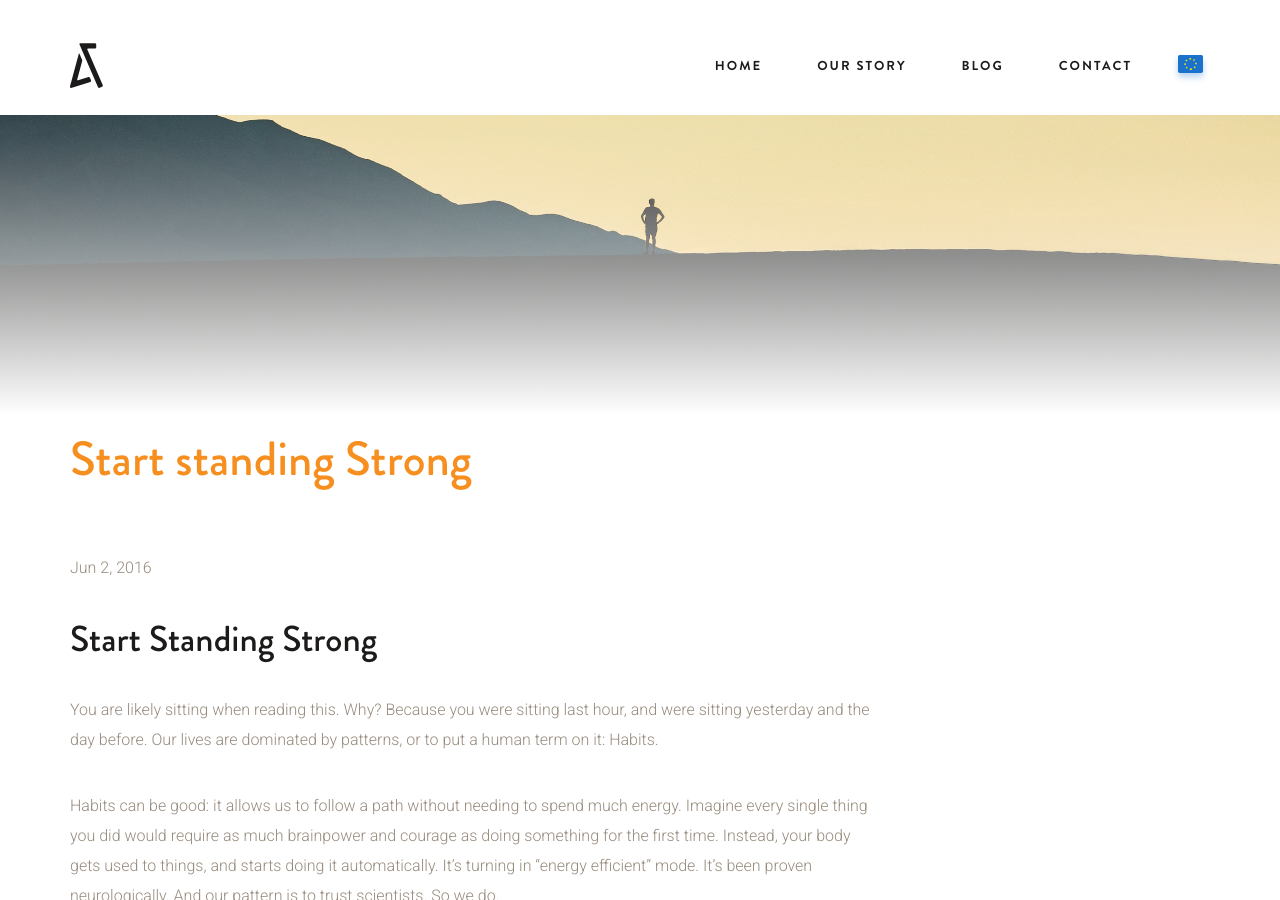
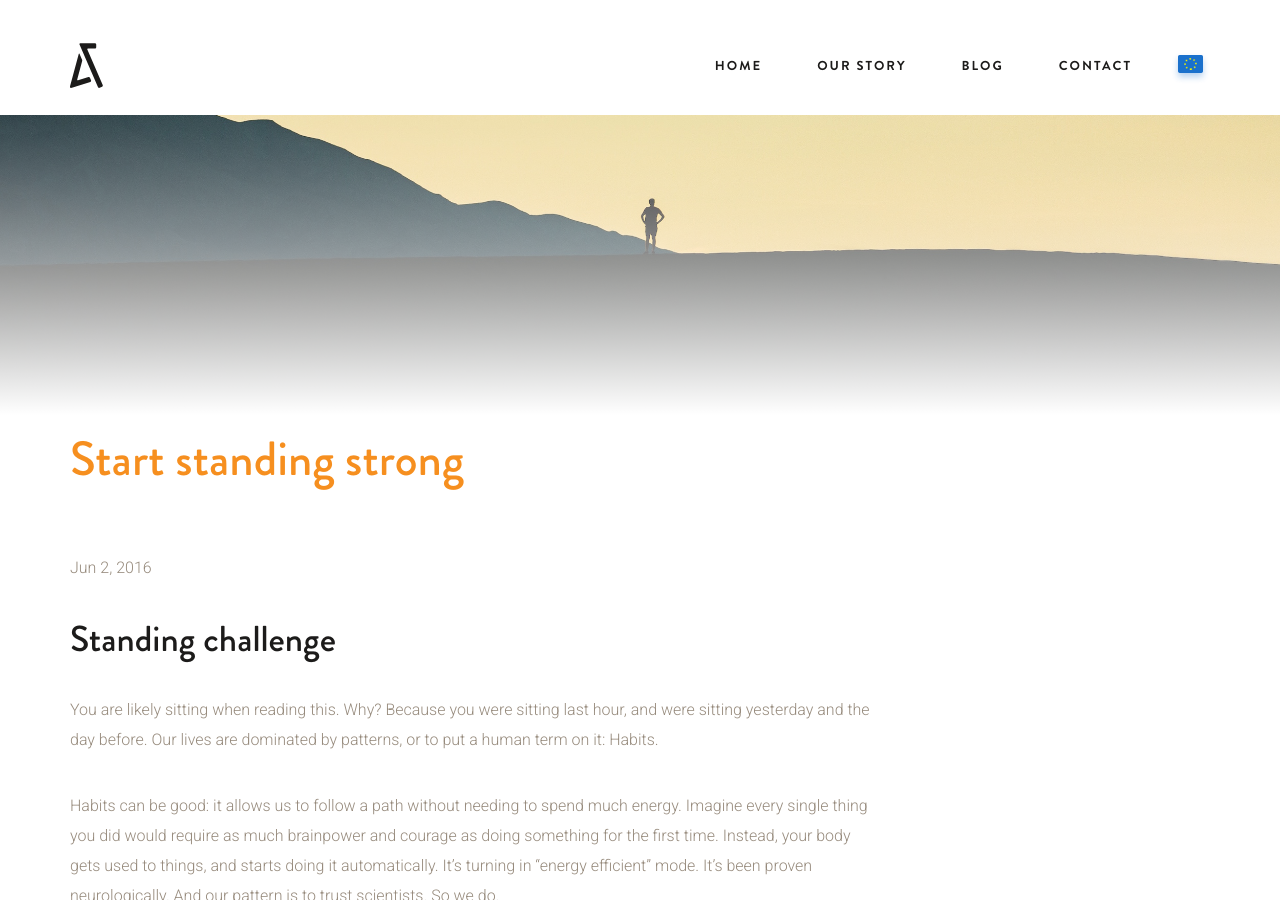
Before and after one commit to samuelrieder/jaswig.github.io, a Jekyll site: the page built from _posts/2016-06-03-StandingChallenge.markdown, in a window 1280 px wide and 900 px high. Built offline with Jekyll 4.4.1, drawn with Linux system fonts in a browser that asks for light colours; nearby versions of some CDN libraries.

Commit message:
Update 2016-06-03-StandingChallenge.markdown

```diff
--- a/_posts/2016-06-03-StandingChallenge.markdown
+++ b/_posts/2016-06-03-StandingChallenge.markdown
@@ -1,6 +1,6 @@
 ---
 layout: post
-title: "Start standing Strong"
+title: "Start standing strong"
 date: "2016-06-02 20:10:27 +0100"
 cover: "/images/blog/runner.jpg"
 thumbnail: "/images/blog/runner.jpg"
@@ -14,7 +14,7 @@ shareTaglineAction: "More info"
 shareTaglineUrl: "http://www.jaswig.com"
 ---
 
-## Start Standing Strong
+## Standing challenge
 
 You are likely sitting when reading this. Why? Because you were sitting last hour, and were sitting yesterday and the day before. Our lives are dominated by patterns, or to put a human term on it: Habits.
 <!--more-->
```
